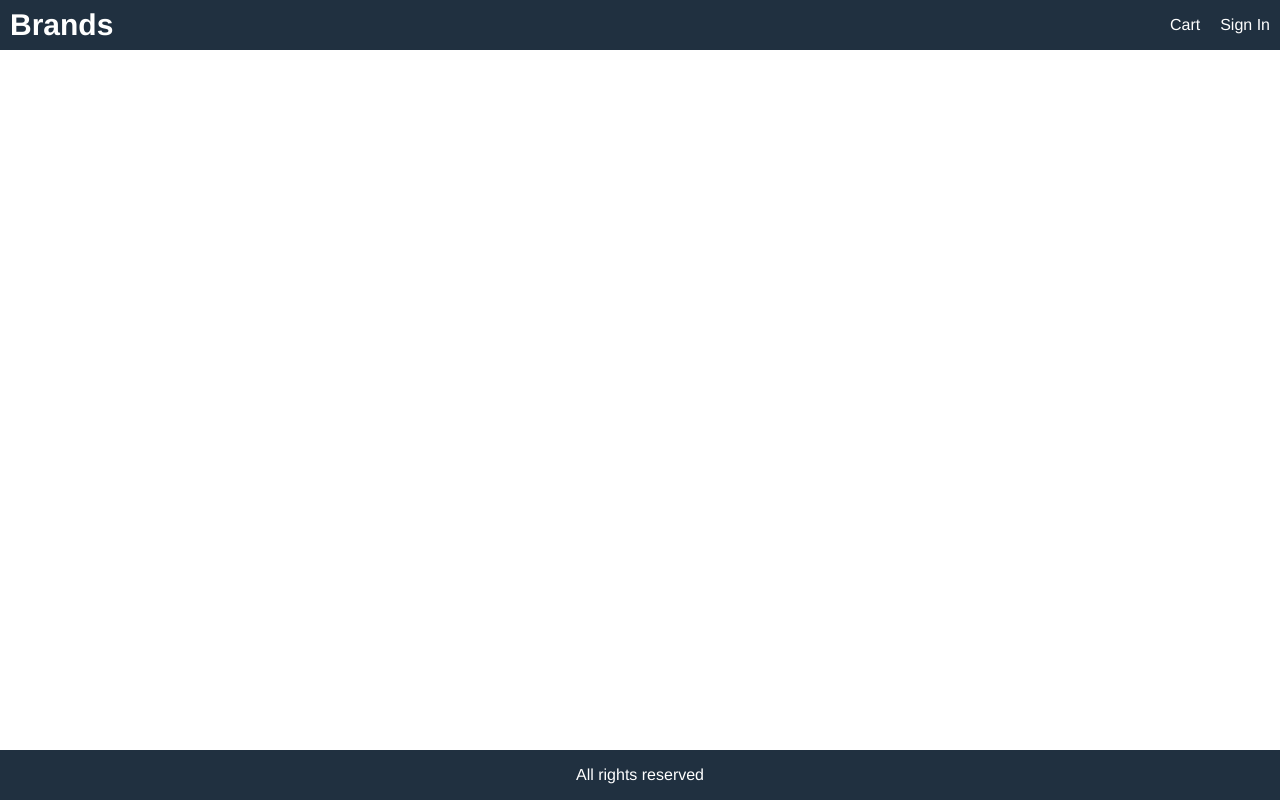
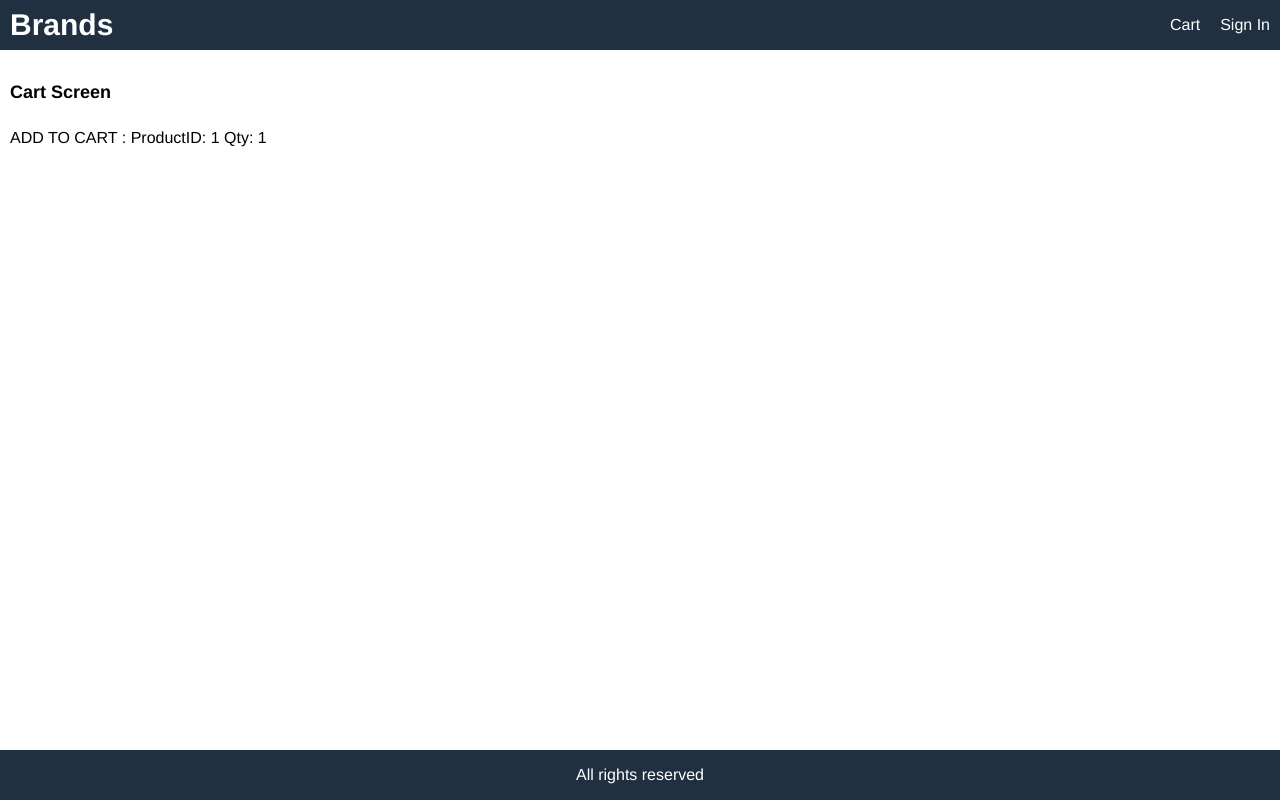
Before and after one commit to runetotem/brands-application, a React (Create React App) app in the folder frontend/: page /cart/1 in a window 1280 px wide. Built offline with nearby package versions, Linux system fonts and the light colour scheme; the HTML template or start-up script is replaced by a standard one.

Commit message:
Handle Add To Cart Button

```diff
--- a/frontend/src/App.js
+++ b/frontend/src/App.js
@@ -1,5 +1,6 @@
 import React from 'react';
 import { BrowserRouter, Route } from 'react-router-dom';
+import CartScreen from './screens/CartScreen';
 import HomeScreen from './screens/HomeScreen';
 import ProductScreen from './screens/ProductScreen';
 
@@ -19,6 +20,7 @@
         </div>
       </header>
     <main>
+      <Route path="/cart/:id?" component={CartScreen}></Route>
       <Route path="/product/:id" component={ProductScreen}></Route>
       <Route path="/" component={HomeScreen} exact></Route>
 
--- a/frontend/src/index.css
+++ b/frontend/src/index.css
@@ -62,6 +62,9 @@
 li {
   margin-top: 1rem;
 }
+input,
+select,
+textarea,
 button {
   padding: 1rem;
   border-radius: 0.5rem;
@@ -70,9 +73,14 @@
   font-family: Helvetica, Arial, sans-serif;
   -webkit-font-smoothing: antialiased;
   -moz-osx-font-smoothing: grayscale;
+}
+button {
   background-color: #f8f8f8;
   cursor: pointer;
 }
+input:hover,
+select:hover,
+textarea:hover,
 button:hover {
   border: 0.1rem #404040 solid;
 }
--- /dev/null
+++ b/frontend/src/screens/CartScreen.js
@@ -0,0 +1,16 @@
+import React from 'react';
+
+export default function CartScreen(props) {
+  const productId = props.match.params.id;
+  const qty = props.location.search
+  ? Number(props.location.search.split('=')[1])
+  : 1;
+  return (
+    <div>
+      <h1>Cart Screen</h1>
+      <p>
+        ADD TO CART : ProductID: {productId} Qty: {qty}
+      </p>
+    </div>
+  );
+}
--- a/frontend/src/screens/ProductScreen.js
+++ b/frontend/src/screens/ProductScreen.js
@@ -1,4 +1,4 @@
-import React, { useEffect } from 'react';
+import React, { useEffect, useState } from 'react';
 import { useDispatch, useSelector } from 'react-redux';
 import { Link } from 'react-router-dom';
 import { detailsProduct } from '../actions/productActions';
@@ -9,13 +9,16 @@
 export default function ProductScreen(props) {
   const dispatch = useDispatch();
   const productId = props.match.params.id;
+  const [qty, setQty] = useState(1);
   const productDetails = useSelector((state) => state.productDetails);
   const { loading, error, product } = productDetails;
 
   useEffect(() => {
     dispatch(detailsProduct(productId));
   }, [dispatch, productId]);
-
+  const addToCartHandler = () => {
+    props.history.push(`/cart/${productId} ? qty=${qty}`);
+  };
   return (
     <div>
       {loading ? (
@@ -72,9 +75,37 @@
                   </div>
                 </div>
               </li>
-              <li>
-                <button className="primary block">Add to Cart</button>
-              </li>
+              {product.countInStock > 0 && (
+                <>
+                  <li>
+                    <div className="row">
+                      <div>Qty</div>
+                      <div>
+                        <select
+                          value={qty}
+                          onChange={(e) => setQty(e.target.value)}
+                        >
+                          {[...Array(product.countInStock).keys()].map(
+                            (x) => (
+                              <option key={x + 1} value={x + 1}>
+                                {x + 1}
+                              </option>
+                            )
+                          )}
+                        </select>
+                      </div>
+                    </div>
+                  </li>
+                  <li>
+                    <button
+                      onClick={addToCartHandler}
+                      className="primary block"
+                    >
+                      Add to Cart
+                    </button>
+                  </li>
+                </>
+              )}
             </ul>
           </div>
         </div>
```
